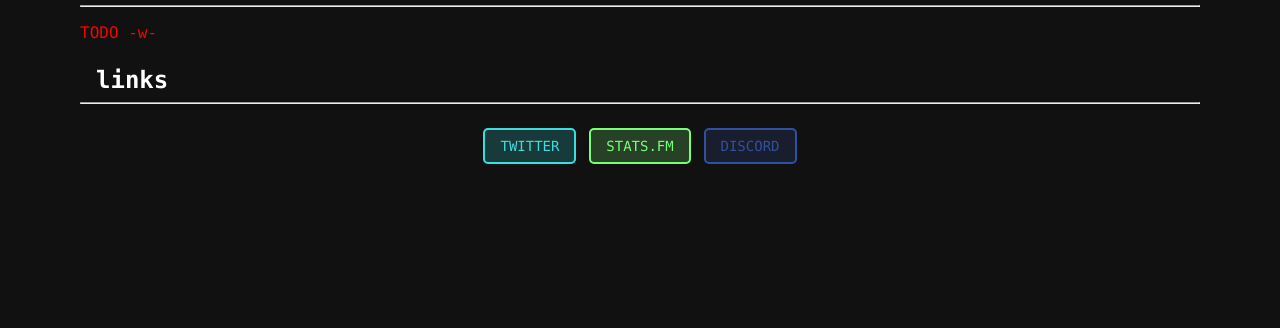
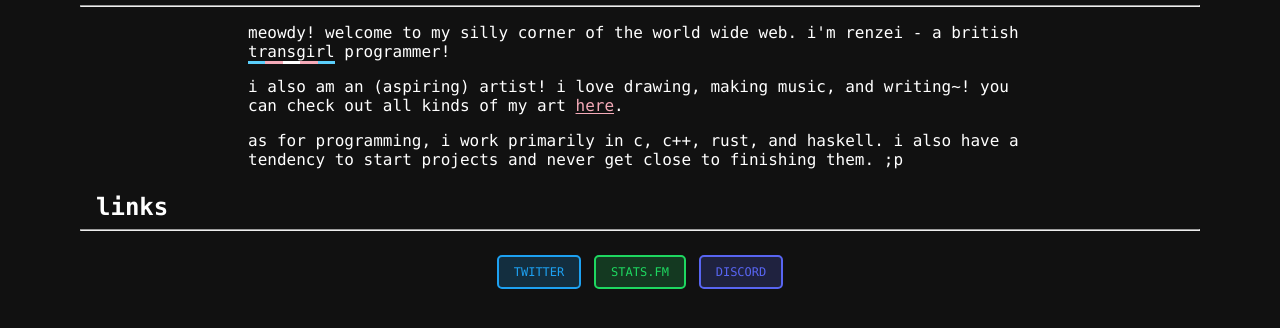
Before and after one commit to renzei-z/renzei-z.github.io, a plain HTML site: page docs/index.html in a window 1280 px wide. Shown: the part 266-594 px from the top of the page. Drawn offline with Linux system fonts and the light colour scheme.

Commit message:
feat: about me first draft

```diff
--- a/docs/index.html
+++ b/docs/index.html
@@ -15,7 +15,7 @@
     <meta site="twitter:description" content="come see what silly things i am doing :>">
     <meta name="theme-color" content="#111111">
 
-    <link rel="stylesheet" href="style.css" />
+    <link rel="stylesheet" href="style.css?v=0.0.1" />
     <script type="text/javascript" src="script.min.js" defer></script>
   </head>
   <body>
@@ -29,7 +29,17 @@
       <hr class="page-separator" />
 
       <p>
-        TODO -w-
+      meowdy! welcome to my silly corner of the world wide web. i'm renzei - a british <span class="trans-underline">transgirl</span> programmer!
+      </p>
+
+      <p>
+      i also am an (aspiring) artist! i love drawing, making music, and writing~!
+      you can check out all kinds of my art <a href="/art" class="inline-link">here</a>.
+      </p>
+
+      <p>
+      as for programming, i work primarily in c, c++, rust, and haskell.
+      i also have a tendency to start projects and never get close to finishing them. ;p
       </p>
     </section>
 
@@ -39,13 +49,13 @@
       <!-- Hehehehehehee get it like a linked list haha -->
       <ul class="linked-list">
         <li class="links__item">
-          <a href="https://twitter.com/renzei_z" style="--accent-col: 59,221,221">Twitter</a>
+          <a href="https://twitter.com/renzei_z" style="--accent-col: 29,161,242">Twitter</a>
         </li>
         <li class="links__item">
-          <a href="https://stats.fm/renzei" style="--accent-col: 120,255,120">stats.fm</a>
+          <a href="https://stats.fm/renzei" style="--accent-col: 30,215,96">stats.fm</a>
         </li>
         <li class="links__item">
-          <a href="https://discord.com/users/1220384372755140731" style="--accent-col: 50,80,160">Discord</a>
+          <a href="https://discord.com/users/1220384372755140731" style="--accent-col: 88,101,242">Discord</a>
         </li>
       </ul>
     </section>
--- a/docs/style.css
+++ b/docs/style.css
@@ -2,6 +2,7 @@
   max-width: 70rem;
   margin: 0 auto;
   background-color: rgb(17, 17, 17);
+  /* TODO: Perhaps make fonts produce less varied styles */
   font-family: zpix, Consolas, monospace;
   color: white;
   padding: 3rem;
@@ -32,7 +33,8 @@
 }
 
 .about-me p {
-  color: red;
+  max-width: 70%;
+  margin-inline: auto;
 }
 
 .links {
@@ -58,7 +60,7 @@
   display: block;
   cursor: pointer;
   text-decoration: none;
-  font-size: 14px;
+  font-size: 12px;
   padding: 8px 15px;
   color: rgb(var(--accent-col));
   background-color: rgba(var(--accent-col), 0.2);
@@ -66,3 +68,37 @@
   text-transform: uppercase;
   border-radius: 5px;
 }
+
+.links__item a:hover,
+.links__item a:focus {
+  box-shadow: 0 0 7px rgb(var(--accent-col));
+  font-weight: 600;
+}
+
+.trans-underline {
+  position: relative;
+}
+
+.trans-underline::after {
+  content: "";
+  position: absolute;
+  bottom: -3px;
+  left: 0;
+  width: 100%;
+  height: 3px;
+  /* generated by https://cssgradient.io/ :3 */
+  background: rgb(245, 171, 185);
+  background: -moz-linear-gradient(90deg, rgba(91,207,251,1) 0%, rgba(91,207,251,1) 20%, rgba(245,171,185,1) 20%, rgba(245,171,185,1) 40%, rgba(255,255,255,1) 40%, rgba(255,255,255,1) 60%, rgba(245,171,185,1) 60%, rgba(245,171,185,1) 80%, rgba(91,207,251,1) 80%, rgba(91,207,251,1) 100%);
+  background: -webkit-linear-gradient(90deg, rgba(91,207,251,1) 0%, rgba(91,207,251,1) 20%, rgba(245,171,185,1) 20%, rgba(245,171,185,1) 40%, rgba(255,255,255,1) 40%, rgba(255,255,255,1) 60%, rgba(245,171,185,1) 60%, rgba(245,171,185,1) 80%, rgba(91,207,251,1) 80%, rgba(91,207,251,1) 100%);
+  background: linear-gradient(90deg, rgba(91,207,251,1) 0%, rgba(91,207,251,1) 20%, rgba(245,171,185,1) 20%, rgba(245,171,185,1) 40%, rgba(255,255,255,1) 40%, rgba(255,255,255,1) 60%, rgba(245,171,185,1) 60%, rgba(245,171,185,1) 80%, rgba(91,207,251,1) 80%, rgba(91,207,251,1) 100%);
+}
+
+.inline-link {
+  color: rgb(245, 171, 185);
+  text-underline-offset: 2px;
+}
+
+.inline-link:hover,
+.inline-link:focus {
+  text-shadow: 0 0 3px rgb(245, 171, 185);
+}
```
Also changed, not shown: 1 other file.
